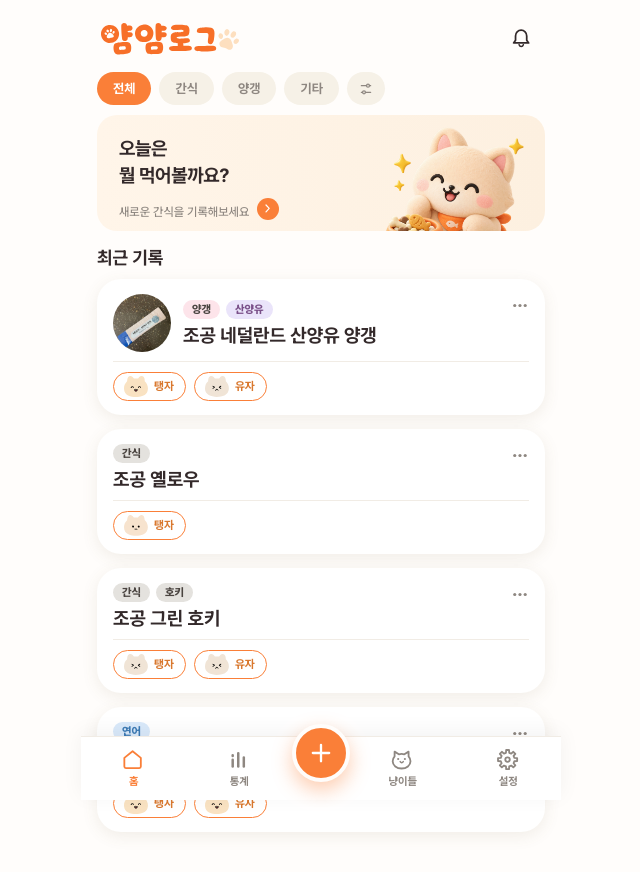
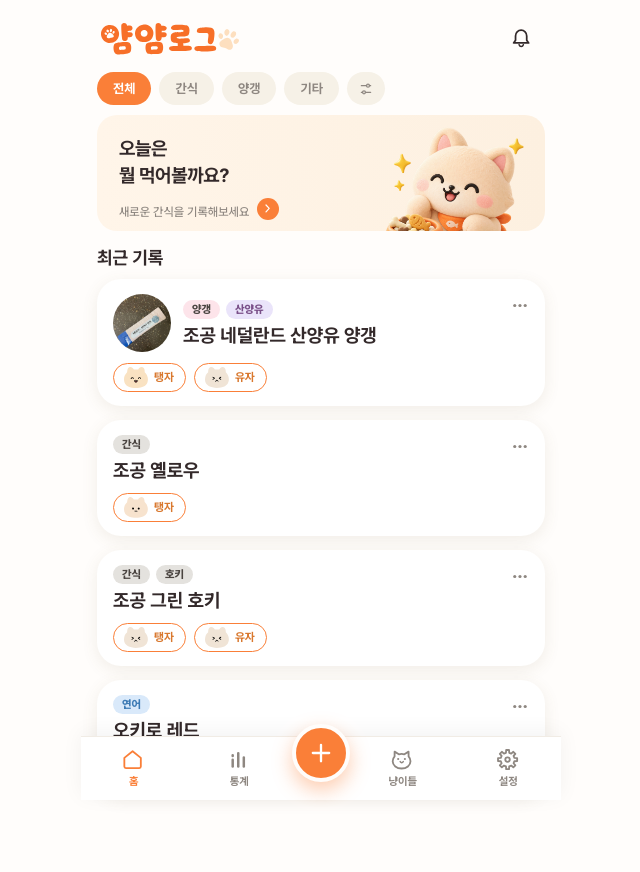
Before and after one commit to leedalnim/yamyamlog, a React (Vite) app: page / in a window 1280 px wide. Shown: the top 872 px of the page, without its empty margins (319-959 px from the left). Built offline with nearby package versions, Linux system fonts and the light colour scheme.

Commit message:
홈 카드 반응 칩 위 구분선 제거
Co-Authored-By: Claude Opus 5 <noreply@anthropic.com>
Claude-Session: https://claude.ai/code/session_012P4E8KKLDTEGFszDV2K2Pr

```diff
--- a/src/components.css
+++ b/src/components.css
@@ -1055,3 +1055,6 @@ html[data-mode="dark"] .promo-sub-pill { background: var(--surface); color: var(
 .snack-tag-row { display: flex; align-items: center; gap: 6px; flex-wrap: wrap; margin-bottom: 5px; }
 .snack-tag-row .kind-tag,
 .snack-tag-row .base-tag { font-size: 11px; font-weight: 800; padding: 3px 9px; border-radius: 999px; }
+
+/* ===== 홈 카드: 반응 칩 위 구분선 제거 ===== */
+.snack-card .face-grid { border-top: none; padding-top: 0; margin-top: 11px; }
```
